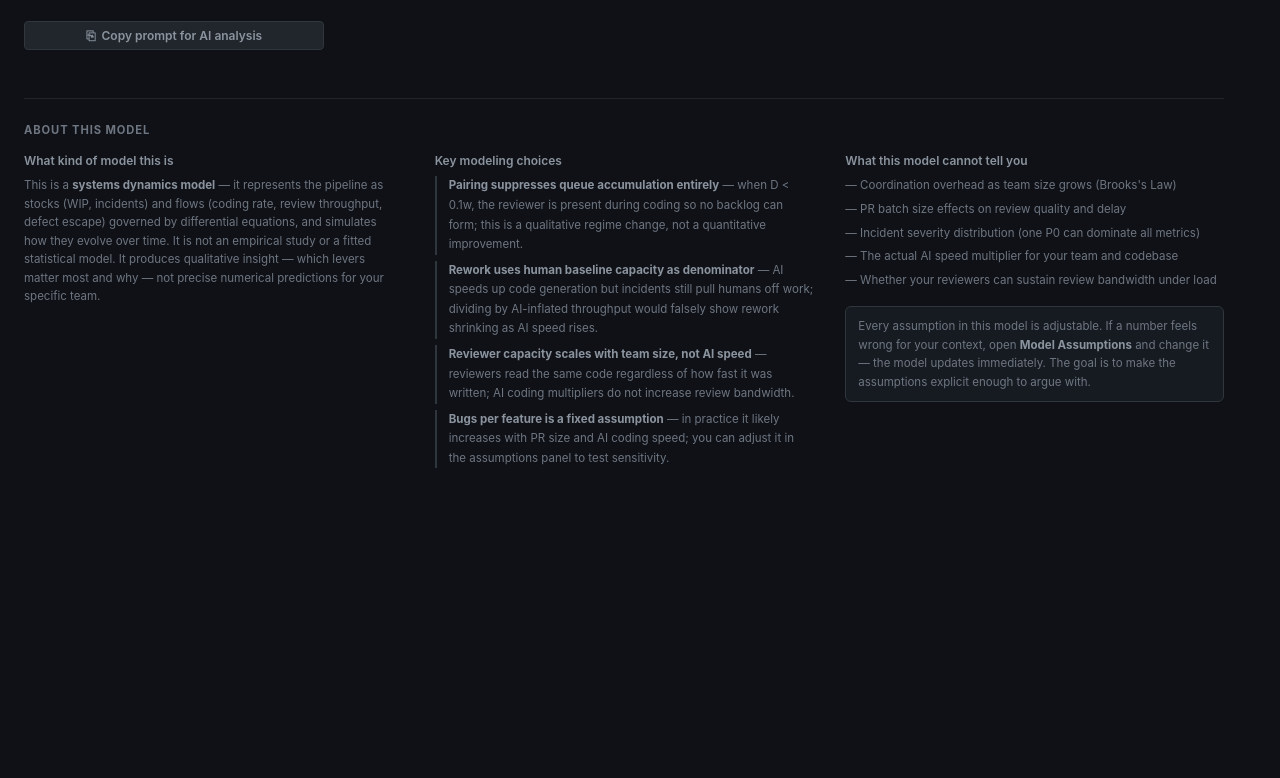
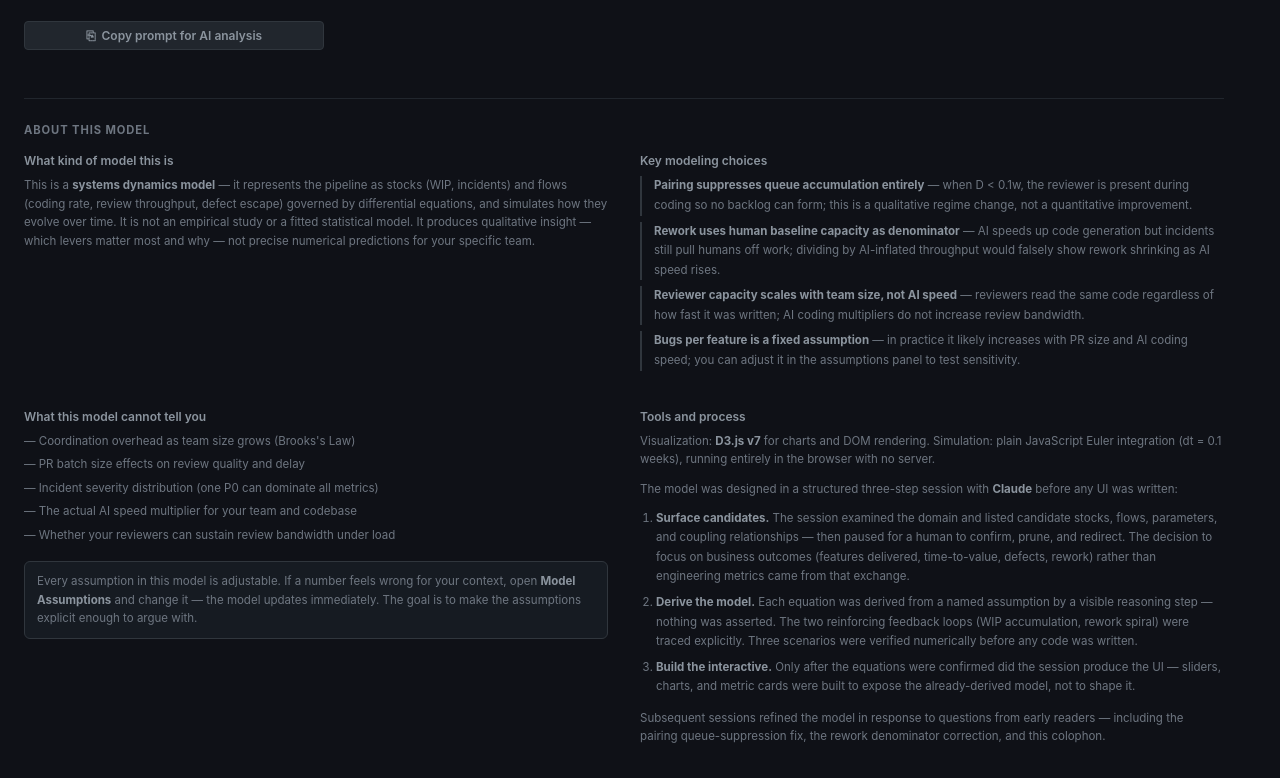
Before and after one commit to jaresty/static, a plain HTML site: page simulators/code-review-pipeline.html in a window 1280 px wide. Shown: the part 1209-1987 px from the top of the page. Before the commit the page ends 1715 px from the top, so only its background shows below. Drawn offline with nearby package versions, Linux system fonts and the light colour scheme.

Commit message:
feat(simulator): add tools and process section to colophon
Explains D3.js + browser-only Euler integration, and the three-step
model-first design process: surface candidates (human confirms scope),
derive equations from named assumptions with numerical verification,
then build the UI. Notes that subsequent sessions refined the model
in response to reader questions.

Co-Authored-By: Claude Sonnet 4.6 <noreply@anthropic.com>

```diff
--- a/simulators/code-review-pipeline.html
+++ b/simulators/code-review-pipeline.html
@@ -544,7 +544,7 @@
 
 <div style="max-width:1200px;margin-top:48px;padding-top:24px;border-top:1px solid #21262d;">
   <div style="font-size:0.7rem;font-weight:700;color:#6e7681;text-transform:uppercase;letter-spacing:0.08em;margin-bottom:16px;">About this model</div>
-  <div style="display:grid;grid-template-columns:1fr 1fr 1fr;gap:32px;">
+  <div style="display:grid;grid-template-columns:1fr 1fr;gap:32px;">
 
     <div>
       <div style="font-size:0.75rem;font-weight:600;color:#8b949e;margin-bottom:8px;">What kind of model this is</div>
@@ -575,6 +575,24 @@
       <div style="font-size:0.72rem;color:#6e7681;line-height:1.6;padding:10px 12px;background:#161b22;border:1px solid #30363d;border-radius:6px;">
         Every assumption in this model is adjustable. If a number feels wrong for your context, open <strong style="color:#8b949e">Model Assumptions</strong> and change it — the model updates immediately. The goal is to make the assumptions explicit enough to argue with.
       </div>
+    </div>
+
+    <div>
+      <div style="font-size:0.75rem;font-weight:600;color:#8b949e;margin-bottom:8px;">Tools and process</div>
+      <p style="font-size:0.72rem;color:#6e7681;line-height:1.6;margin-bottom:12px;">
+        Visualization: <strong style="color:#8b949e">D3.js v7</strong> for charts and DOM rendering. Simulation: plain JavaScript Euler integration (dt = 0.1 weeks), running entirely in the browser with no server.
+      </p>
+      <p style="font-size:0.72rem;color:#6e7681;line-height:1.6;margin-bottom:10px;">
+        The model was designed in a structured three-step session with <strong style="color:#8b949e">Claude</strong> before any UI was written:
+      </p>
+      <ol style="font-size:0.72rem;color:#6e7681;line-height:1.7;padding-left:16px;margin-bottom:12px;">
+        <li style="margin-bottom:6px"><strong style="color:#8b949e">Surface candidates.</strong> The session examined the domain and listed candidate stocks, flows, parameters, and coupling relationships — then paused for a human to confirm, prune, and redirect. The decision to focus on business outcomes (features delivered, time-to-value, defects, rework) rather than engineering metrics came from that exchange.</li>
+        <li style="margin-bottom:6px"><strong style="color:#8b949e">Derive the model.</strong> Each equation was derived from a named assumption by a visible reasoning step — nothing was asserted. The two reinforcing feedback loops (WIP accumulation, rework spiral) were traced explicitly. Three scenarios were verified numerically before any code was written.</li>
+        <li style="margin-bottom:6px"><strong style="color:#8b949e">Build the interactive.</strong> Only after the equations were confirmed did the session produce the UI — sliders, charts, and metric cards were built to expose the already-derived model, not to shape it.</li>
+      </ol>
+      <p style="font-size:0.72rem;color:#6e7681;line-height:1.6;">
+        Subsequent sessions refined the model in response to questions from early readers — including the pairing queue-suppression fix, the rework denominator correction, and this colophon.
+      </p>
     </div>
 
   </div>
```
